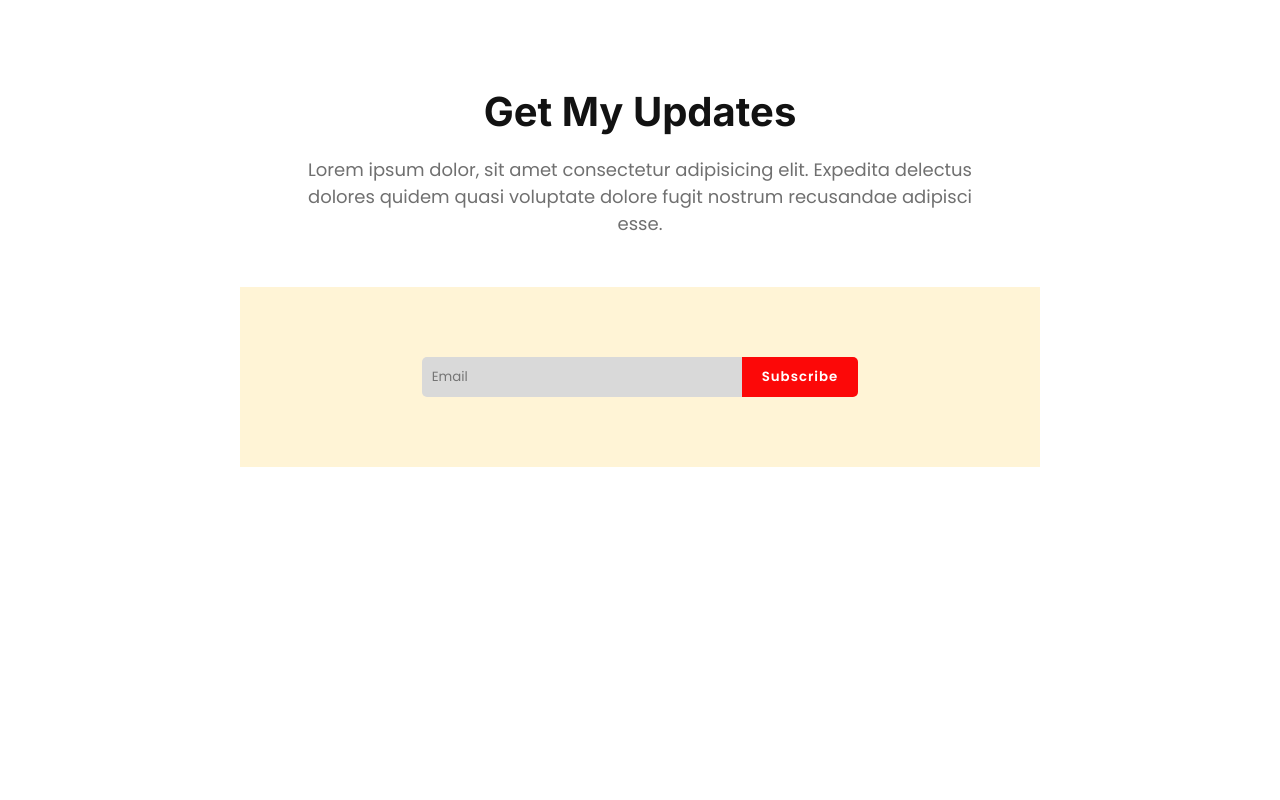
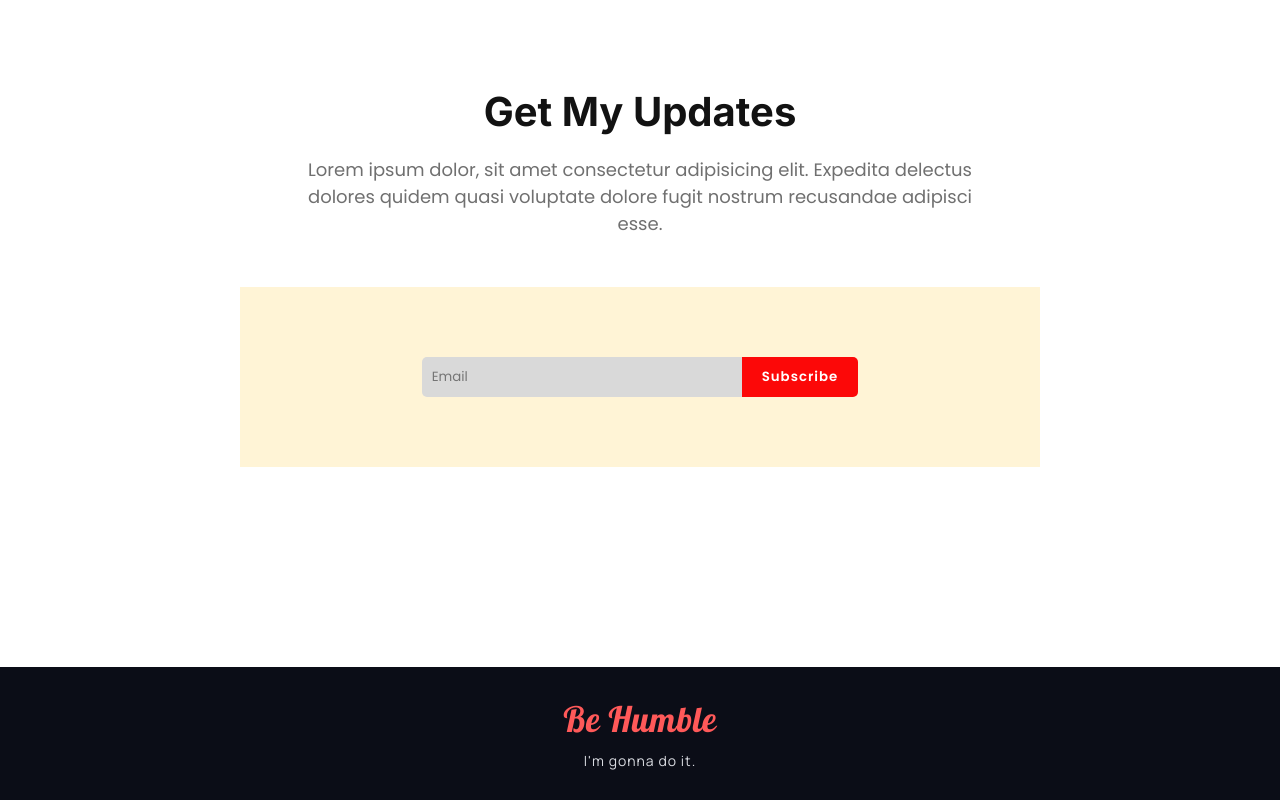
Before and after one commit to Bulbulahmed10/PH-donate-today-practice-project-2, a plain HTML site: page index.html in a window 1280 px wide. Shown: the part 3178-3978 px from the top of the page. Drawn offline with Linux system fonts and the light colour scheme.

Commit message:
added footer & customize scrollber

```diff
--- a/index.html
+++ b/index.html
@@ -84,7 +84,7 @@
           <article>
             Lorem ipsum dolor sit amet, usu cu esse possit referrentur, at eam
             falli deterruisset. No duo populo animal noluisse, enim
-            <br /><br>
+            <br /><br />
             Lorem ipsum dolor sit amet, usu cu esse possit referrentur, at eam
             falli deterruisset.
           </article>
@@ -96,36 +96,39 @@
       </div>
       <div class="contribute-container">
         <div class="contribute-img">
-            <img src="./images/donation-images/donation6.jpg" alt="" />
-          </div>
+          <img src="./images/donation-images/donation6.jpg" alt="" />
+        </div>
         <div class="contribute-article">
           <h4>They need us to survive</h4>
           <article>
             Lorem ipsum dolor sit amet, usu cu esse possit referrentur, at eam
             falli deterruisset. No duo populo animal noluisse, enim
-            <br /> <br>
+            <br />
+            <br />
             Lorem ipsum dolor sit amet, usu cu esse possit referrentur, at eam
             falli deterruisset.
           </article>
           <button class="primary-btn">How to Contribute?</button>
         </div>
-
       </div>
     </section>
     <!-- Get updates section -->
     <section class="get-update-section">
-        <h2 class="section-heading">Get My Updates</h2>
+      <h2 class="section-heading">Get My Updates</h2>
       <p class="section-desc">
         Lorem ipsum dolor, sit amet consectetur adipisicing elit. Expedita
         delectus dolores quidem quasi voluptate dolore fugit nostrum recusandae
         adipisci esse.
       </p>
       <div class="input-div">
-        <input type="email" placeholder="Email">
+        <input type="email" placeholder="Email" />
         <button>Subscribe</button>
       </div>
-
     </section>
-    <section></section>
+    <!-- footer section -->
+    <footer>
+      <span>Be Humble</span>
+      <span>I'm gonna do it.</span>
+    </footer>
   </body>
 </html>
--- a/style.css
+++ b/style.css
@@ -1,4 +1,4 @@
-@import url('https://fonts.googleapis.com/css2?family=Inter:wght@300;400;500;700&family=Manrope&family=Poppins:wght@400;600;700&display=swap');
+@import url("https://fonts.googleapis.com/css2?family=Inter:wght@300;400;500;700&family=Lobster&family=Manrope&family=Poppins:wght@400;600;700&display=swap");
 
 /* *Custom CSS* */
 
@@ -155,16 +155,15 @@ input[type="number"]::-webkit-inner-spin-button {
   line-height: 28px;
 }
 
-
 /* *Donate Plan CSS* */
 
-.donate-plan-container{
+.donate-plan-container {
   display: flex;
 
   margin-top: 50px;
 }
 
-.donate-plan-item{
+.donate-plan-item {
   width: 360px;
   height: 352px;
   padding: 22px;
@@ -172,21 +171,21 @@ input[type="number"]::-webkit-inner-spin-button {
   margin-right: 20px;
 }
 
-.donate-plan-item img{
+.donate-plan-item img {
   width: 58px;
   height: 49px;
 
   margin-top: 35px;
 }
 
-.donate-plan-item h4{
+.donate-plan-item h4 {
   font-size: 22px;
   font-weight: 600;
   color: #121212;
   margin-top: 10px;
 }
 
-.donate-plan-item article{
+.donate-plan-item article {
   font-size: 16px;
   font-weight: 400;
   color: #707070;
@@ -195,42 +194,40 @@ input[type="number"]::-webkit-inner-spin-button {
 
 /*  *Contribute Section CSS* */
 
-
-.contribute-container{
+.contribute-container {
   display: flex;
   align-items: center;
   justify-content: space-evenly;
   margin-bottom: 50px;
 }
 
-.contribute-article{
+.contribute-article {
   width: 460px;
   height: 374px;
 }
 
-.contribute-article h4{
-    font-family: 'Inter', sans-serif;
+.contribute-article h4 {
+  font-family: "Inter", sans-serif;
   font-size: 40px;
   line-height: 50px;
   font-weight: 700;
   color: #121212;
 }
 
-.contribute-article article{
-    font-family: 'Poppins', sans-serif;
+.contribute-article article {
+  font-family: "Poppins", sans-serif;
   font-size: 18px;
   color: #707070;
   line-height: 28px;
   margin: 25px 0;
 }
 
-.contribute-img{
+.contribute-img {
   width: 460px;
   height: 477px;
-
 }
 
-.contribute-img img{
+.contribute-img img {
   width: 100%;
   height: 477px;
   object-fit: cover;
@@ -239,27 +236,27 @@ input[type="number"]::-webkit-inner-spin-button {
 
 /* *Get My Updates CSS* */
 
-.get-update-section .input-div{
+.get-update-section .input-div {
   display: flex;
   align-items: center;
   justify-content: center;
-    background-color: #FFF4D6;
+  background-color: #fff4d6;
   width: 800px;
   margin: 50px auto 200px;
   padding: 70px 0;
 }
 
-.input-div input{
+.input-div input {
   width: 400px;
   background-color: #d9d9d9;
   border: none;
   outline: none;
-    padding: 10px ;
+  padding: 10px;
   border-top-left-radius: 5px;
   border-bottom-left-radius: 5px;
 }
 
-.input-div button{
+.input-div button {
   margin-left: -80px;
   padding: 10px 20px;
   border: none;
@@ -269,11 +266,55 @@ input[type="number"]::-webkit-inner-spin-button {
   letter-spacing: 1px;
   font-weight: 600;
   cursor: pointer;
-    transition: .3s;
+  transition: 0.3s;
   border-top-right-radius: 5px;
   border-bottom-right-radius: 5px;
 }
 
-.input-div button:hover{
+.input-div button:hover {
   background-color: #f15757;
 }
+
+/* *Footer Section CSS* */
+
+footer {
+  background-color: #0b0d17;
+  text-align: center;
+  display: flex;
+  flex-direction: column;
+  padding: 30px 0;
+}
+
+footer span:nth-child(1) {
+  font-family: "Lobster", cursive;
+  color: #ff5959;
+  font-size: 35px;
+  letter-spacing: 0.5px;
+}
+
+footer span:nth-child(2) {
+  color: #d9dbe1;
+  font-size: 14px;
+  font-family: "Manrope", sans-serif;
+  margin-top: 10px;
+  letter-spacing: 1px;
+}
+
+/* *Scrollbar-edit* */
+
+::-webkit-scrollbar {
+  width: 10px;
+}
+
+::-webkit-scrollbar-track {
+  background: inherit;
+}
+
+::-webkit-scrollbar-thumb {
+  background-color: #888;
+  border-radius: 10px;
+}
+
+::-webkit-scrollbar-thumb:hover {
+  background-color: #eb8f8f;
+}
```
Also changed, not shown: images/icons/blood.svg (deleted), images/icons/bus.svg (deleted), images/icons/clothes.svg (deleted), images/icons/icon11.svg (deleted), images/icons/icon13.svg (deleted), images/icons/icon4.svg (deleted), images/icons/icon5.svg (deleted), images/icons/icon6.svg (deleted), images/icons/icon7.svg (deleted), images/icons/icon8.svg (deleted), images/icons/icon9.svg (deleted), images/icons/medicine.svg (deleted). Lines whose indentation alone changed are shown as unchanged.
